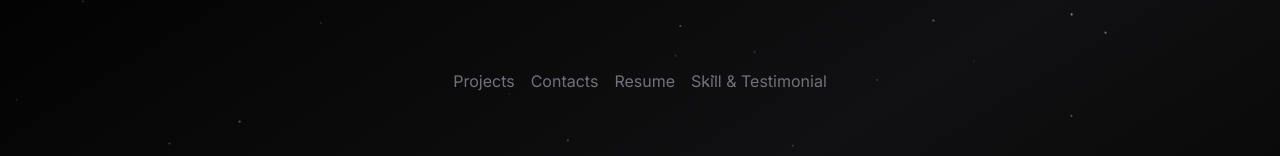
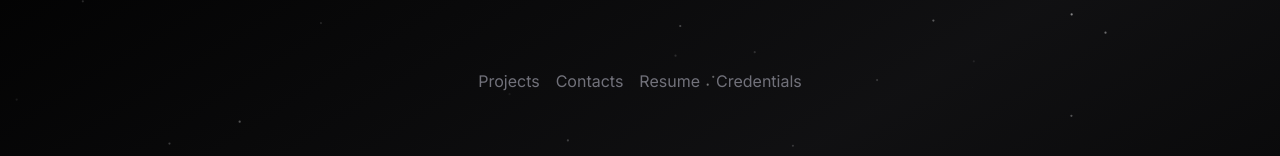
Before and after one commit to Barmanji/portfolioNext, a Next.js app: page / in a window 1280 px wide. Shown: the part 146-302 px from the top of the page. Built offline with nearby package versions, Linux system fonts and the light colour scheme; no server answers; what tailwindcss-debug-screens would draw is missing.

Commit message:
feat: update Home

```diff
--- a/app/page.tsx
+++ b/app/page.tsx
@@ -6,7 +6,7 @@ const navigation = [
     { name: "Projects", href: "/projects" },
     { name: "Contacts", href: "/contact" },
     { name: "Resume", href: "/resume" },
-    {name: "Skill & Testimonial", href: "/testimonial"},
+    {name: "Credentials", href: "/credentials"},
 ];
 
 export default function Home() {
```
Also changed, not shown: app/credentials/page.tsx (renamed from app/testimonial/page.tsx).
